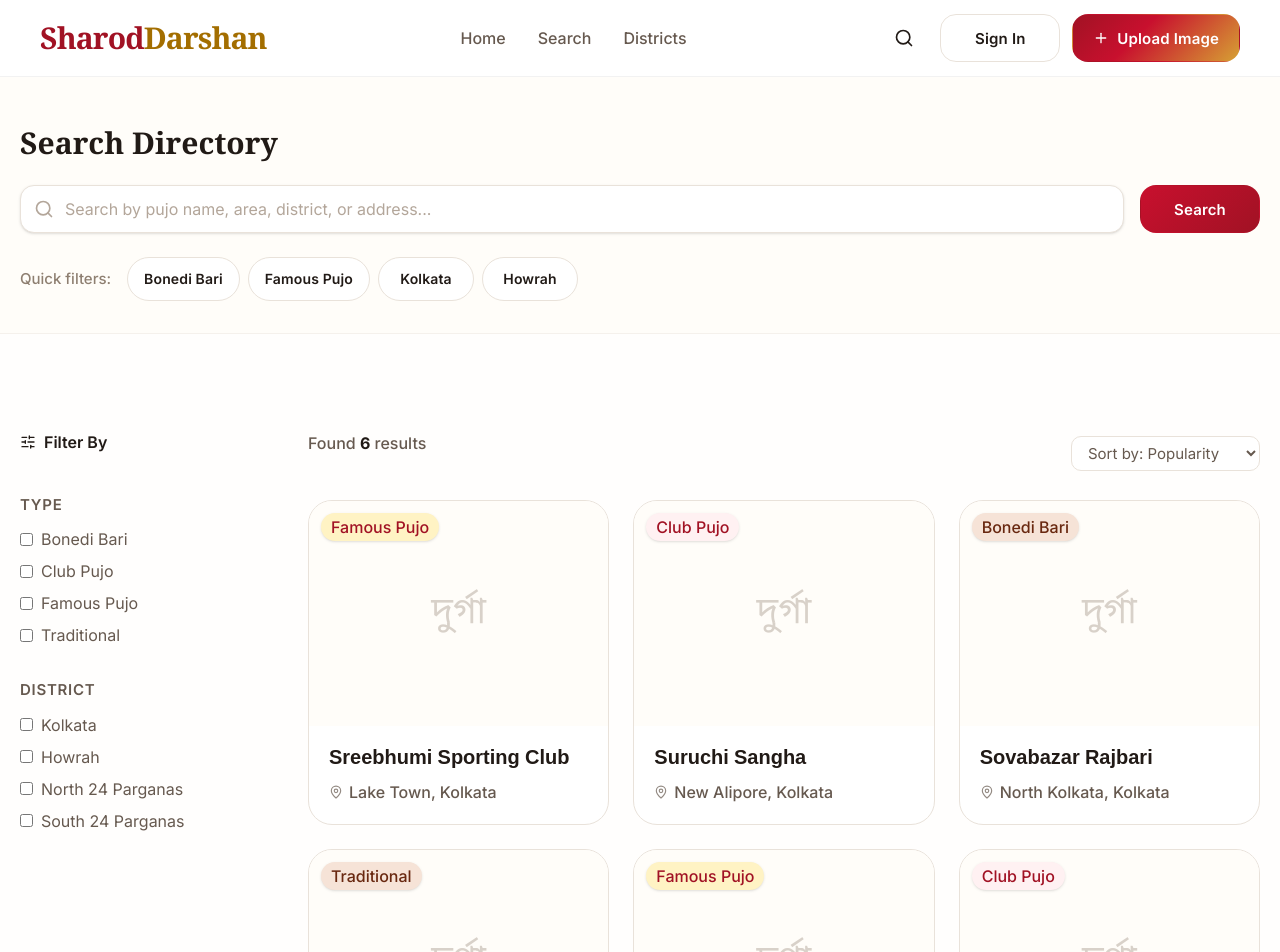
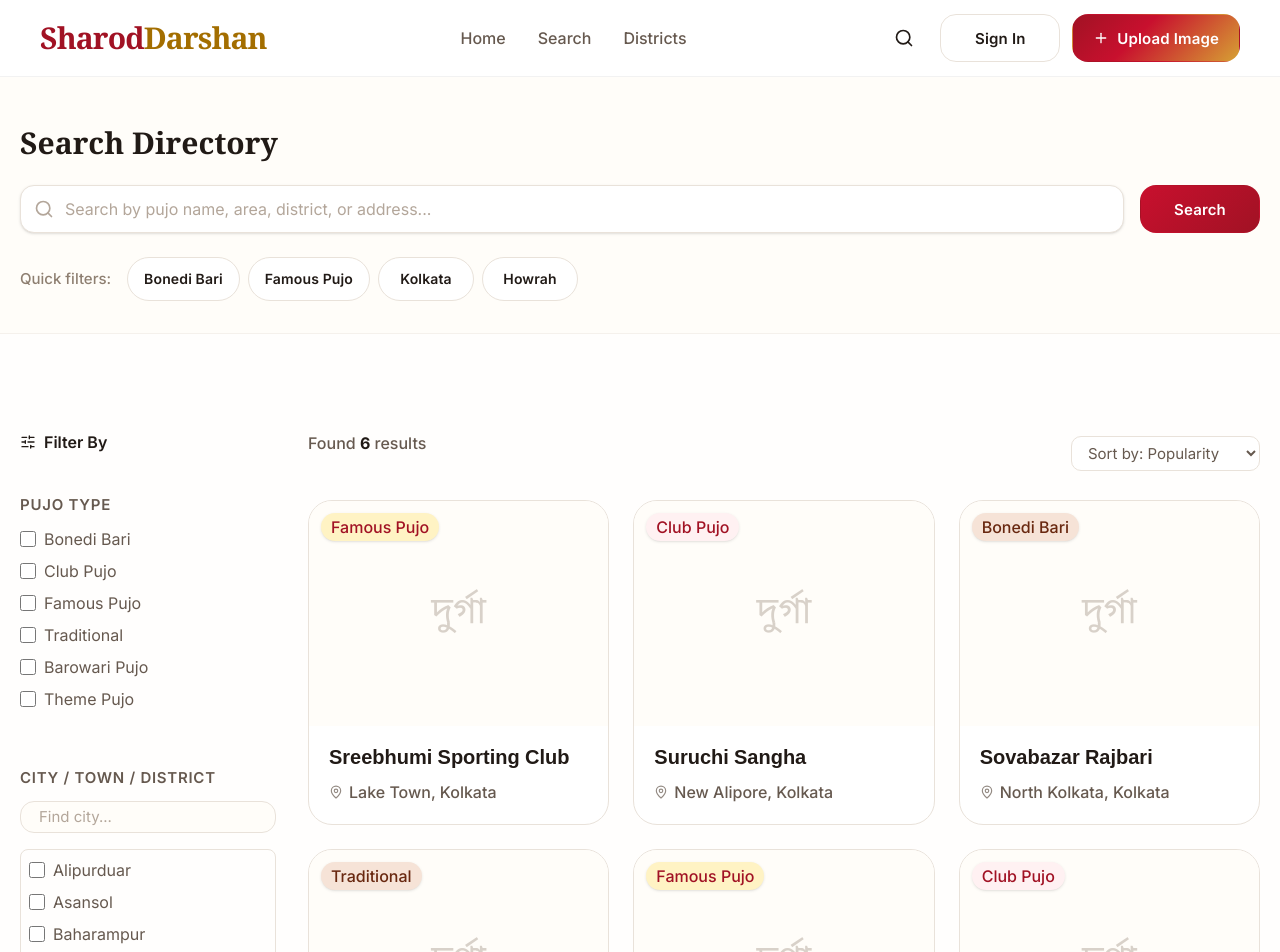
Before and after one commit to iamhimanbarman/pujo, a Next.js app: page /search in a window 1280 px wide. Shown: the top 952 px of the page. Built offline with nearby package versions, Linux system fonts and the light colour scheme.

Commit message:
Add comprehensive WB towns and Pujo types to filters

```diff
--- a/src/app/globals.css
+++ b/src/app/globals.css
@@ -146,3 +146,18 @@
     @apply border-border outline-ring/50;
   }
 }
+
+.custom-scrollbar::-webkit-scrollbar {
+  width: 4px;
+}
+.custom-scrollbar::-webkit-scrollbar-track {
+  background: var(--surface-secondary);
+  border-radius: 4px;
+}
+.custom-scrollbar::-webkit-scrollbar-thumb {
+  background: var(--border-strong);
+  border-radius: 4px;
+}
+.custom-scrollbar::-webkit-scrollbar-thumb:hover {
+  background: var(--text-tertiary);
+}
--- a/src/app/search/page.tsx
+++ b/src/app/search/page.tsx
@@ -16,52 +16,71 @@ const searchResults = [
   { id: "6", name: "Mudiali Club", slug: "mudiali", area: "Tollygunge", district: "Kolkata", type: "Club Pujo" },
 ]
 
+const PUJO_TYPES = [
+  "Bonedi Bari",
+  "Club Pujo",
+  "Famous Pujo",
+  "Traditional",
+  "Barowari Pujo",
+  "Theme Pujo",
+  "Housing Society",
+  "Temple",
+  "Ekchala",
+  "Sabeki"
+]
+
+const WB_LOCATIONS = [
+  "Alipurduar", "Asansol", "Baharampur", "Balurghat", "Bankura", "Barasat",
+  "Bardhaman", "Barrackpore", "Baruipur", "Basirhat", "Bidhannagar (Salt Lake)",
+  "Birbhum", "Bishnupur", "Bongaon", "Canning", "Chandannagar", "Chinsurah",
+  "Contai", "Cooch Behar", "Darjeeling", "Diamond Harbour", "Digha",
+  "Dinhata", "Durgapur", "Haldia", "Haldibari", "Hooghly", "Howrah",
+  "Islampur", "Jalpaiguri", "Jhargram", "Kakdwip", "Kalimpong", "Kalna",
+  "Kalyani", "Katwa", "Kharagpur", "Kolkata", "Krishnanagar", "Kurseong",
+  "Malda", "Mathabhanga", "Medinipur", "Mekhliganj", "Mirik", "Murshidabad",
+  "Nabadwip", "Nadia", "New Town", "North 24 Parganas", "Purulia",
+  "Raiganj", "Rampurhat", "Ranaghat", "Serampore", "Siliguri",
+  "South 24 Parganas", "Suri", "Tamluk", "Tufanganj"
+]
+
 export default function SearchPage() {
   const [isFiltersOpen, setIsFiltersOpen] = useState(false)
+  const [searchQuery, setSearchQuery] = useState("")
 
   const FiltersContent = () => (
     <>
       <div className="flex flex-col gap-3">
-        <h3 className="text-sm font-semibold text-[var(--text-secondary)] uppercase tracking-wider">Type</h3>
-        <div className="flex flex-col gap-2">
-          <label className="flex items-center gap-2 text-[var(--text-secondary)] cursor-pointer">
-            <input type="checkbox" className="rounded border-[var(--border-strong)] text-[var(--brand-red-700)] focus:ring-[var(--brand-red-700)]" />
-            Bonedi Bari
-          </label>
-          <label className="flex items-center gap-2 text-[var(--text-secondary)] cursor-pointer">
-            <input type="checkbox" className="rounded border-[var(--border-strong)] text-[var(--brand-red-700)] focus:ring-[var(--brand-red-700)]" />
-            Club Pujo
-          </label>
-          <label className="flex items-center gap-2 text-[var(--text-secondary)] cursor-pointer">
-            <input type="checkbox" className="rounded border-[var(--border-strong)] text-[var(--brand-red-700)] focus:ring-[var(--brand-red-700)]" />
-            Famous Pujo
-          </label>
-          <label className="flex items-center gap-2 text-[var(--text-secondary)] cursor-pointer">
-            <input type="checkbox" className="rounded border-[var(--border-strong)] text-[var(--brand-red-700)] focus:ring-[var(--brand-red-700)]" />
-            Traditional
-          </label>
+        <h3 className="text-sm font-semibold text-[var(--text-secondary)] uppercase tracking-wider">Pujo Type</h3>
+        <div className="flex flex-col gap-2 max-h-48 overflow-y-auto pr-2 custom-scrollbar">
+          {PUJO_TYPES.map(type => (
+            <label key={type} className="flex items-center gap-2 text-[var(--text-secondary)] cursor-pointer hover:text-[var(--text-primary)] transition-colors">
+              <input type="checkbox" value={type} className="rounded border-[var(--border-strong)] text-[var(--brand-red-700)] focus:ring-[var(--brand-red-700)] w-4 h-4" />
+              {type}
+            </label>
+          ))}
         </div>
       </div>
 
-      <div className="flex flex-col gap-3">
-        <h3 className="text-sm font-semibold text-[var(--text-secondary)] uppercase tracking-wider">District</h3>
-        <div className="flex flex-col gap-2">
-          <label className="flex items-center gap-2 text-[var(--text-secondary)] cursor-pointer">
-            <input type="checkbox" className="rounded border-[var(--border-strong)] text-[var(--brand-red-700)] focus:ring-[var(--brand-red-700)]" />
-            Kolkata
-          </label>
-          <label className="flex items-center gap-2 text-[var(--text-secondary)] cursor-pointer">
-            <input type="checkbox" className="rounded border-[var(--border-strong)] text-[var(--brand-red-700)] focus:ring-[var(--brand-red-700)]" />
-            Howrah
-          </label>
-          <label className="flex items-center gap-2 text-[var(--text-secondary)] cursor-pointer">
-            <input type="checkbox" className="rounded border-[var(--border-strong)] text-[var(--brand-red-700)] focus:ring-[var(--brand-red-700)]" />
-            North 24 Parganas
-          </label>
-          <label className="flex items-center gap-2 text-[var(--text-secondary)] cursor-pointer">
-            <input type="checkbox" className="rounded border-[var(--border-strong)] text-[var(--brand-red-700)] focus:ring-[var(--brand-red-700)]" />
-            South 24 Parganas
-          </label>
+      <div className="flex flex-col gap-3 mt-4">
+        <h3 className="text-sm font-semibold text-[var(--text-secondary)] uppercase tracking-wider">City / Town / District</h3>
+
+        {/* Simple inline search for locations so user doesn't have to scroll all 60+ */}
+        <Input
+          placeholder="Find city..."
+          className="h-8 text-sm mb-1 bg-[var(--surface-secondary)]"
+          onChange={(e) => setSearchQuery(e.target.value.toLowerCase())}
+        />
+
+        <div className="flex flex-col gap-2 max-h-64 overflow-y-auto pr-2 custom-scrollbar border border-[var(--border-secondary)] rounded-md p-2">
+          {WB_LOCATIONS.filter(loc => loc.toLowerCase().includes(searchQuery)).map(loc => (
+            <label key={loc} className="flex items-center gap-2 text-[var(--text-secondary)] cursor-pointer hover:text-[var(--text-primary)] transition-colors">
+              <input type="checkbox" value={loc} className="rounded border-[var(--border-strong)] text-[var(--brand-red-700)] focus:ring-[var(--brand-red-700)] w-4 h-4" />
+              {loc}
+            </label>
+          ))}
+          {WB_LOCATIONS.filter(loc => loc.toLowerCase().includes(searchQuery)).length === 0 && (
+            <span className="text-xs text-[var(--text-tertiary)] italic">No locations found</span>
+          )}
         </div>
       </div>
     </>
--- a/src/app/upload/page.tsx
+++ b/src/app/upload/page.tsx
@@ -13,12 +13,16 @@ import { uploadImageToCloudinary } from "@/lib/cloudinary"
 import { Spinner } from "@/components/ui/spinner"
 
 const PUJO_TYPES = [
-  "Pandal",
+  "Bonedi Bari",
+  "Club Pujo",
+  "Famous Pujo",
+  "Traditional",
+  "Barowari Pujo",
+  "Theme Pujo",
+  "Housing Society",
   "Temple",
-  "Club Pujo",
-  "Bonedi Bari",
-  "Barowari Pujo",
-  "Famous Pujo"
+  "Ekchala",
+  "Sabeki"
 ]
 
 const WEST_BENGAL_DISTRICTS = [
```
